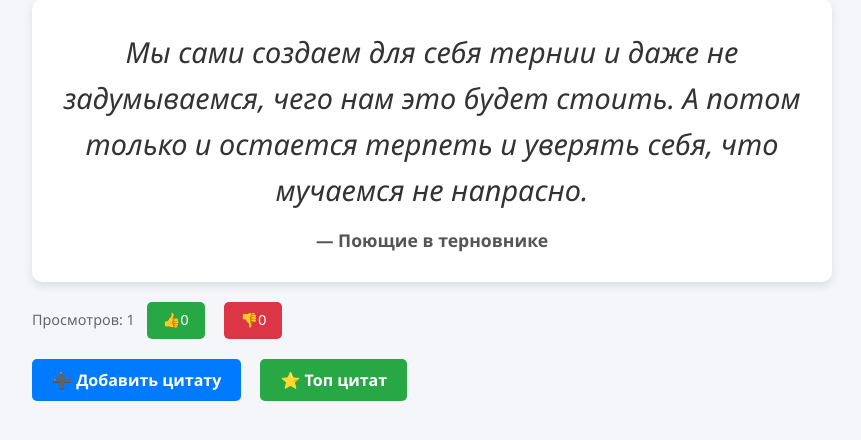
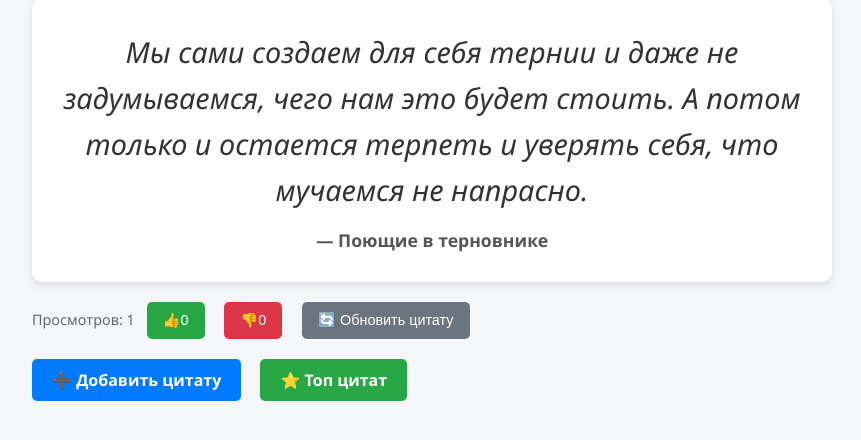
Before and after one commit to LiliyaSham/Quotes, a Django app: page / in a window 1280 px wide. Shown: the part 107-547 px from the top of the page, without its empty margins (208-1069 px from the left). Run offline with Django 4.2, Linux system fonts and the light colour scheme; data comes from the database, SQL or seed files in the repository.

Commit message:
refresh button2

```diff
--- a/show_quote/templates/show_quote/index.html
+++ b/show_quote/templates/show_quote/index.html
@@ -56,6 +56,13 @@
         .btn:hover {
             opacity: 0.9;
         }
+        .refresh {
+            background-color: #6c757d;
+            color: white;
+        }
+        .refresh:hover {
+            background-color: #5a6268;
+        }
     </style>
 </head>
 <body>
@@ -70,6 +77,7 @@
         Просмотров: {{ views_count }}
         <button class="btn like" onclick="like()">👍<span id="like-count">{{ quote.likes }}</span></button>
         <button class="btn dislike" onclick="dislike()">👎<span id="dislike-count">{{ quote.dislikes }}</span></button>
+        <button class="btn refresh" onclick="refreshQuote()">🔄 Обновить цитату</button>
     </div>
 
     <script>
@@ -142,6 +150,39 @@
                 console.log("Ошибка голосования:", error);
             });
         }
+        function refreshQuote() {
+            // Получаем CSRF-токен
+            const csrftoken = getCookie('csrftoken');
+
+            // Отправляем POST-запрос на сервер, чтобы получить новую цитату
+            fetch('/', {
+                method: 'POST',
+                headers: {
+                    'Content-Type': 'application/json',
+                    'X-CSRFToken': csrftoken,
+                },
+                body: JSON.stringify({ action: 'refresh' }),
+            })
+            .then(response => response.json())
+            .then(data => {
+                // Обновляем текст цитаты
+                document.querySelector('.quote-text').textContent = data.text;
+                // Обновляем источник
+                document.querySelector('.quote-source').textContent = '— ' + data.source;
+                // Обновляем счётчики
+                document.getElementById('like-count').textContent = data.likes;
+                document.getElementById('dislike-count').textContent = data.dislikes;
+                document.getElementById('view-count').textContent = data.views;
+
+                // Сбрасываем состояние кнопок (если нужно)
+                document.querySelector('.like').disabled = false;
+                document.querySelector('.dislike').disabled = false;
+            })
+            .catch(error => {
+                console.error('Ошибка при обновлении цитаты:', error);
+                alert('Не удалось загрузить новую цитату. Попробуйте перезагрузить страницу.');
+            });
+        }
     </script>
 
     <!-- КНОПКА ДОБАВЛЕНИЯ ЦИТАТЫ -->
```
